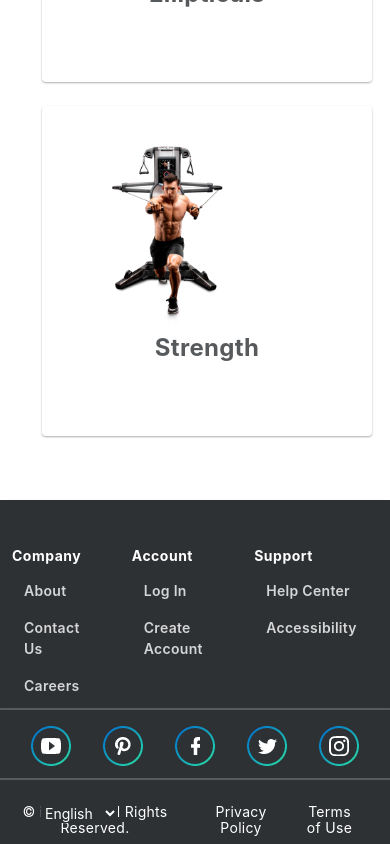
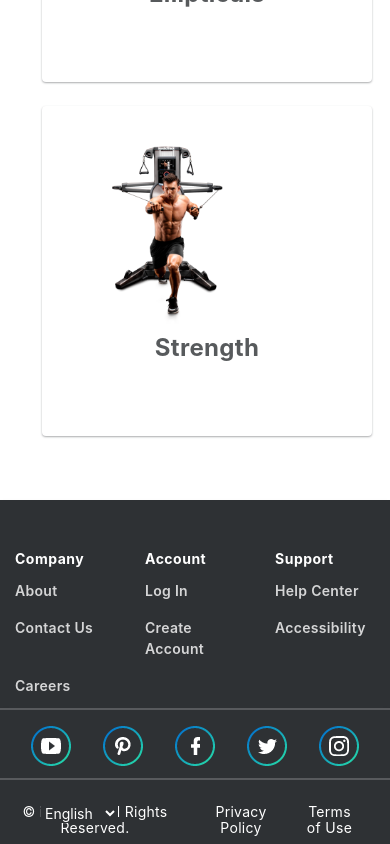
Before and after one commit to A-Glazer/fed-ifit, a React (Create React App) app: page / in a window 390 px wide. Shown: the part 4401-5245 px from the top of the page. Built offline with nearby package versions, Linux system fonts and the light colour scheme.

Commit message:
main footer responsive

```diff
--- a/src/components/Home.js
+++ b/src/components/Home.js
@@ -45,6 +45,8 @@ import Navbar from 'react-bootstrap/Navbar'
 import Nav from 'react-bootstrap/Nav'
 // import Button from 'react-bootstrap/Button'
 import Container from 'react-bootstrap/Container'
+import Col from 'react-bootstrap/Col'
+import Row from 'react-bootstrap/Row'
 
 export default class Home extends React.Component {
 
@@ -311,7 +313,7 @@ export default class Home extends React.Component {
                     </div>
 
                     {/* Footer Section */}
-                    <div className="footerbkd">
+                    {/* <div className="footerbkd">
                         <table className="footerTable">
                             <div>
                                 <tr>
@@ -337,7 +339,36 @@ export default class Home extends React.Component {
                             </div>
                         </table>
 
+                    </div> */}
+
+                    {/* New Footer */}
+                    <div className="footerbkd2">
+                            <Container className="footerbkd2space">
+                                <Row className="footerHeader">
+                                    <Col smPull={1}>Company</Col>
+                                    <Col smPull={1}>Account</Col>
+                                    <Col smPull={8}>Support</Col>
+                                </Row>
+                                <Row className="footerInfo">
+                                    <Col smPull={1}>About</Col>
+                                    <Col smPull={1}>Log In</Col>
+                                    <Col smPull={1}>Help Center</Col>
+                                </Row>
+                                <Row className="footerInfo">
+                                    <Col smPull={1}>Contact Us</Col>
+                                    <Col smPull={1}>Create Account</Col>
+                                    <Col smPull={1}>Accessibility</Col>
+                                </Row>
+                                <Row className="footerInfo">
+                                    <Col smPull={1}>Careers</Col>
+                                    <Col smPull={1}></Col>
+                                    <Col smPull={1}></Col>
+                                </Row>
+                            </Container>
+
                     </div>
+
+                    {/* footer 2 */}
                     <div className="footerIcons">
                         <img src={youtube} />
                         <img src={pinterest} />
@@ -346,6 +377,7 @@ export default class Home extends React.Component {
                         <img src={instagram} />
                     </div>
 
+                    {/* footer 3 */}
                     <table className="footerBottom">
                         <tr>
                             <td className="languageBox">
--- a/src/styles.css
+++ b/src/styles.css
@@ -294,7 +294,7 @@ li a {
 
 .cardOverlay {
     width: 112px;
-    height: 164px;
+    height: 150px;
     background-color: rgba(0, 12, 40, 0.54);
     position: absolute;
     right: 0px;
@@ -382,12 +382,43 @@ li a {
     margin-top: 40px;
 }
 
+.footerbkd2 {
+    height: 208px;
+    box-shadow: 0 2px 5px rgba(0, 0, 0, 0.05);
+    background-color: #2e3134;
+    margin-top: 40px;
+    color: #ffffff;
+
+}
+
+.footerbkd2space {
+    padding-top: 48px;
+}
+
+.footerHeader {
+    height: 16px;
+    font-size: 14px;
+    font-weight: 700;
+    letter-spacing: 0.5px;
+    margin-bottom: 8px;
+    /* line-height: 16px; */
+    /* padding-bottom: 8px;; */
+}
+
 .footerTable {
     color: #ffffff;
     text-align: left;
     margin: 0 auto;
 }
 
+.footerInfo {
+    opacity: 0.8;
+    color: #ffffff;
+    font-size: 14px;
+    font-weight: 600;
+    letter-spacing: 0.3px;
+    padding: 8px 0px;
+}
 
 
 .footerTable th {
```
Lines whose indentation alone changed are shown as unchanged.
